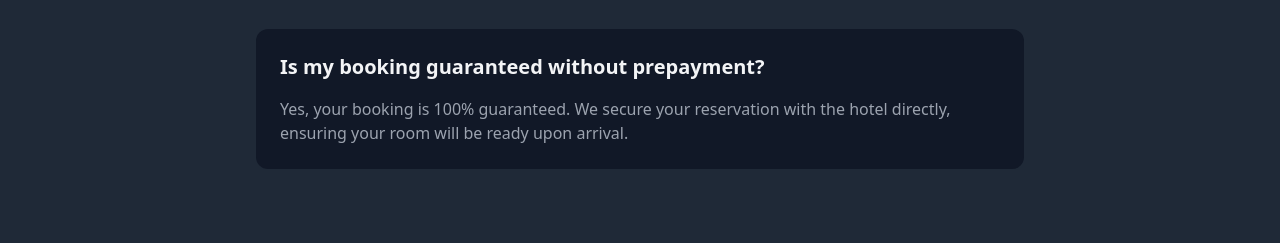
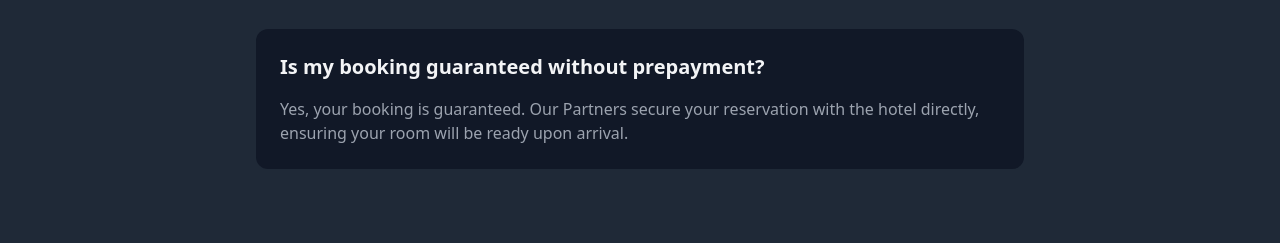
Before and after one commit to BetoWH13/find-the-best-hotel-deals---no-prepayment-needed-2025-02-09-a9oc0, a plain HTML site: page index.html in a window 1280 px wide. Shown: the part 4025-4268 px from the top of the page. Drawn offline with nearby package versions, Linux system fonts and the light colour scheme.

```diff
--- a/index.html
+++ b/index.html
@@ -199,7 +199,7 @@
                     </div>
                     <div class="bg-gray-900 rounded-xl p-6 hover:shadow-lg transition-all duration-300">
                         <h3 class="text-xl font-semibold mb-4">Is my booking guaranteed without prepayment?</h3>
-                        <p class="text-gray-400">Yes, your booking is 100% guaranteed. We secure your reservation with the hotel directly, ensuring your room will be ready upon arrival.</p>
+                        <p class="text-gray-400">Yes, your booking is  guaranteed. Our Partners secure your reservation with the hotel directly, ensuring your room will be ready upon arrival.</p>
                     </div>
                 </div>
             </div>
```
